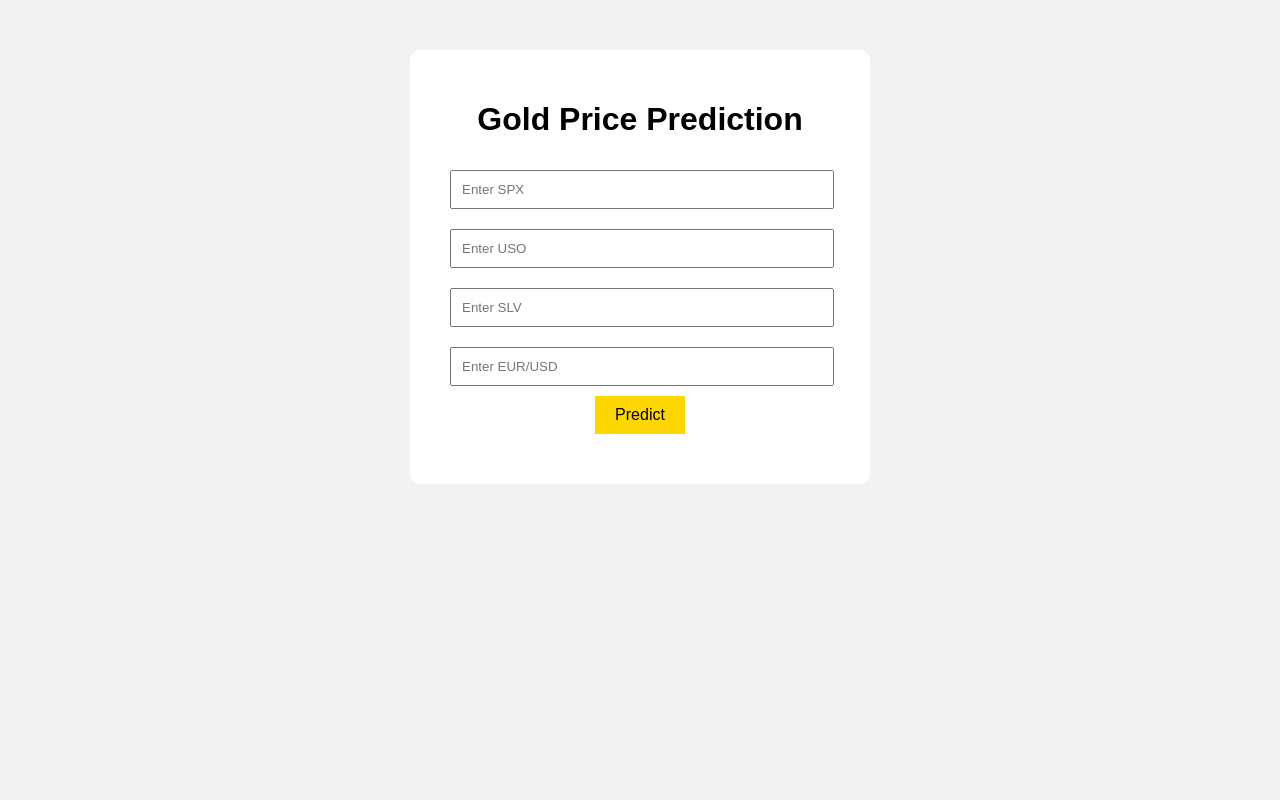
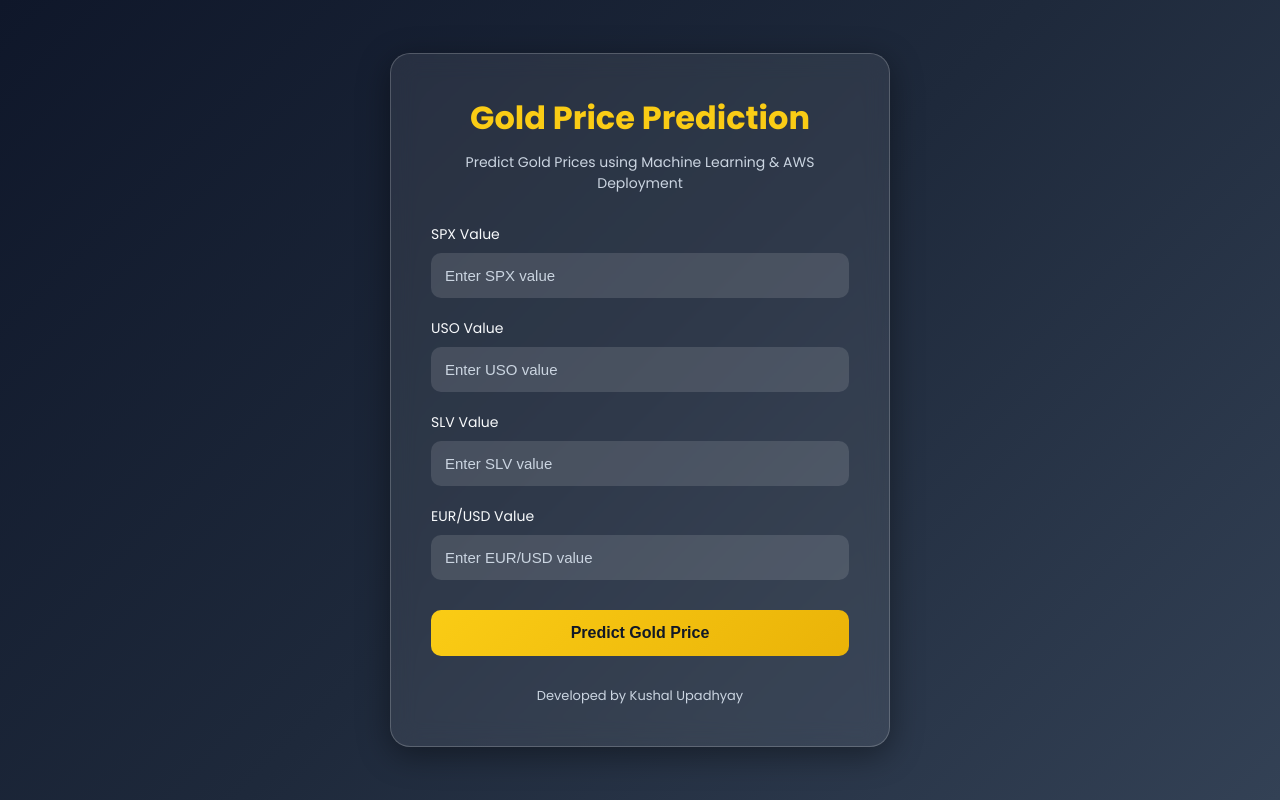
Before and after one commit to Kushal797-bit/Gold-Price--Prediction-Web-App, a Flask app: page / in a window 1280 px wide. Run offline with Flask 3, Linux system fonts and the light colour scheme; parts of the project's set-up code (start-up, migrations or seed data) failed here and were passed over.

Commit message:
Improved UI design

```diff
--- a/static/style.css
+++ b/static/style.css
@@ -1,32 +1,163 @@
+* {
+    margin: 0;
+    padding: 0;
+    box-sizing: border-box;
+}
+
 body {
-    background-color: #f2f2f2;
-    font-family: Arial, sans-serif;
-    text-align: center;
-    margin-top: 50px;
+    font-family: 'Poppins', sans-serif;
+    min-height: 100vh;
+
+    display: flex;
+    justify-content: center;
+    align-items: center;
+
+    background: linear-gradient(135deg, #0f172a, #1e293b, #334155);
+
+    padding: 20px;
 }
 
 .container {
-    background: white;
-    width: 400px;
-    margin: auto;
-    padding: 30px;
-    border-radius: 10px;
+    width: 100%;
+    max-width: 500px;
+
+    background: rgba(255, 255, 255, 0.08);
+
+    backdrop-filter: blur(12px);
+
+    border: 1px solid rgba(255, 255, 255, 0.2);
+
+    border-radius: 20px;
+
+    padding: 40px;
+
+    box-shadow: 0 8px 32px rgba(0, 0, 0, 0.4);
+
+    color: white;
+}
+
+h1 {
+    text-align: center;
+    margin-bottom: 10px;
+
+    font-size: 2rem;
+    font-weight: 700;
+
+    color: #facc15;
+}
+
+.subtitle {
+    text-align: center;
+
+    margin-bottom: 30px;
+
+    color: #cbd5e1;
+
+    font-size: 14px;
+}
+
+.input-group {
+    margin-bottom: 20px;
+}
+
+label {
+    display: block;
+
+    margin-bottom: 8px;
+
+    font-size: 14px;
+
+    color: #f8fafc;
 }
 
 input {
-    width: 90%;
-    padding: 10px;
-    margin: 10px;
+    width: 100%;
+
+    padding: 14px;
+
+    border: none;
+
+    outline: none;
+
+    border-radius: 10px;
+
+    background: rgba(255, 255, 255, 0.12);
+
+    color: white;
+
+    font-size: 15px;
+}
+
+input::placeholder {
+    color: #cbd5e1;
 }
 
 button {
-    background-color: gold;
+    width: 100%;
+
+    padding: 14px;
+
+    margin-top: 10px;
+
     border: none;
-    padding: 10px 20px;
+
+    border-radius: 10px;
+
+    background: linear-gradient(135deg, #facc15, #eab308);
+
+    color: #111827;
+
+    font-size: 16px;
+
+    font-weight: 600;
+
     cursor: pointer;
-    font-size: 16px;
+
+    transition: 0.3s ease;
 }
 
 button:hover {
-    background-color: orange;
+    transform: translateY(-2px);
+
+    box-shadow: 0 6px 18px rgba(250, 204, 21, 0.4);
 }
+
+.result-box {
+    margin-top: 25px;
+
+    padding: 16px;
+
+    border-radius: 12px;
+
+    text-align: center;
+
+    background: rgba(250, 204, 21, 0.15);
+
+    border: 1px solid rgba(250, 204, 21, 0.3);
+
+    color: #facc15;
+
+    font-size: 18px;
+
+    font-weight: 600;
+}
+
+footer {
+    text-align: center;
+
+    margin-top: 30px;
+
+    font-size: 13px;
+
+    color: #cbd5e1;
+}
+
+@media(max-width: 600px) {
+    .container {
+        padding: 25px;
+    }
+
+    h1 {
+        font-size: 1.6rem;
+    }
+}
--- a/templates/index.html
+++ b/templates/index.html
@@ -1,11 +1,17 @@
 <!DOCTYPE html>
-<html>
+<html lang="en">
 
 <head>
+    <meta charset="UTF-8">
+    <meta name="viewport" content="width=device-width, initial-scale=1.0">
+
     <title>Gold Price Prediction</title>
 
     <link rel="stylesheet" href="{{ url_for('static', filename='style.css') }}">
 
+    <link rel="preconnect" href="https://fonts.googleapis.com">
+    <link href="https://fonts.googleapis.com/css2?family=Poppins:wght@300;400;500;600;700&display=swap"
+        rel="stylesheet">
 </head>
 
 <body>
@@ -14,21 +20,45 @@
 
         <h1>Gold Price Prediction</h1>
 
+        <p class="subtitle">
+            Predict Gold Prices using Machine Learning & AWS Deployment
+        </p>
+
         <form action="/predict" method="POST">
 
-            <input type="text" name="SPX" placeholder="Enter SPX" required>
+            <div class="input-group">
+                <label>SPX Value</label>
+                <input type="text" name="SPX" placeholder="Enter SPX value" required>
+            </div>
 
-            <input type="text" name="USO" placeholder="Enter USO" required>
+            <div class="input-group">
+                <label>USO Value</label>
+                <input type="text" name="USO" placeholder="Enter USO value" required>
+            </div>
 
-            <input type="text" name="SLV" placeholder="Enter SLV" required>
+            <div class="input-group">
+                <label>SLV Value</label>
+                <input type="text" name="SLV" placeholder="Enter SLV value" required>
+            </div>
 
-            <input type="text" name="EURUSD" placeholder="Enter EUR/USD" required>
+            <div class="input-group">
+                <label>EUR/USD Value</label>
+                <input type="text" name="EURUSD" placeholder="Enter EUR/USD value" required>
+            </div>
 
-            <button type="submit">Predict</button>
+            <button type="submit">Predict Gold Price</button>
 
         </form>
 
-        <h2>{{ prediction_text }}</h2>
+        {% if prediction_text %}
+        <div class="result-box">
+            {{ prediction_text }}
+        </div>
+        {% endif %}
+
+        <footer>
+            Developed by Kushal Upadhyay
+        </footer>
 
     </div>
 
```
